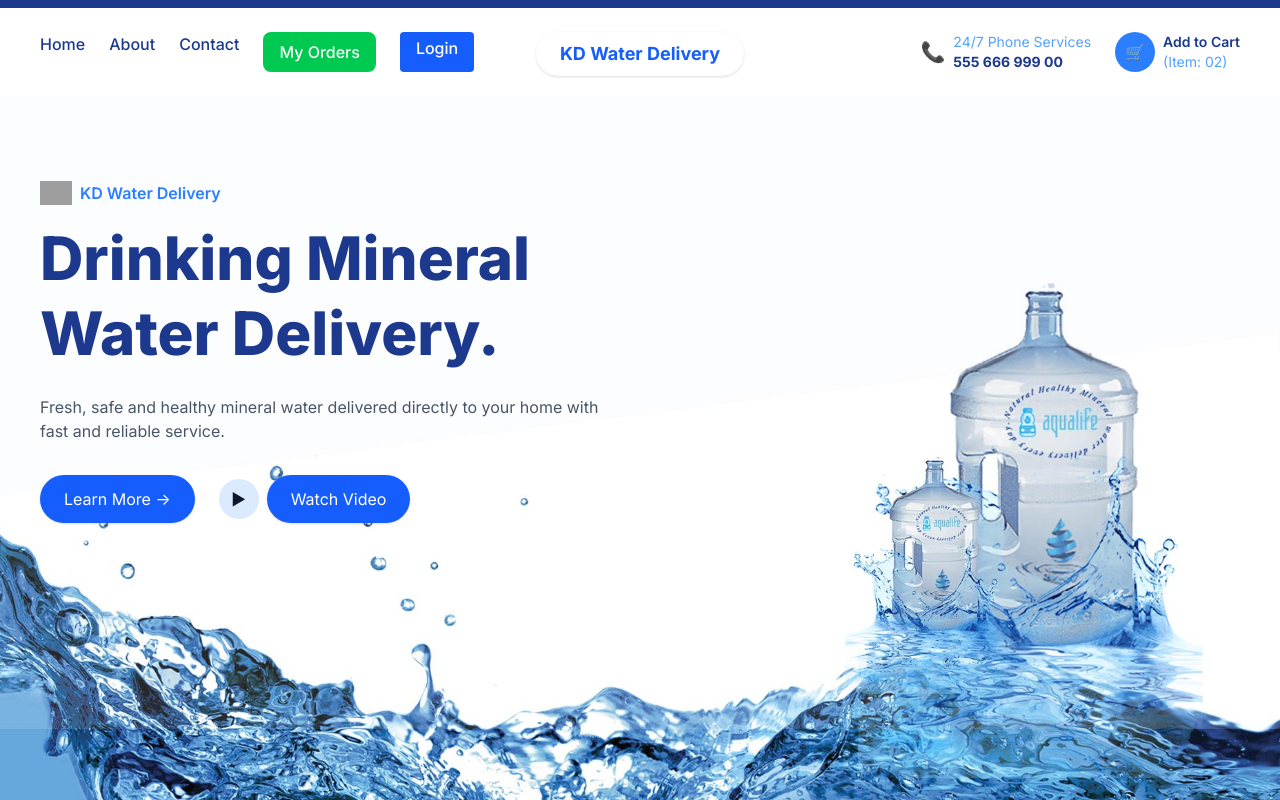
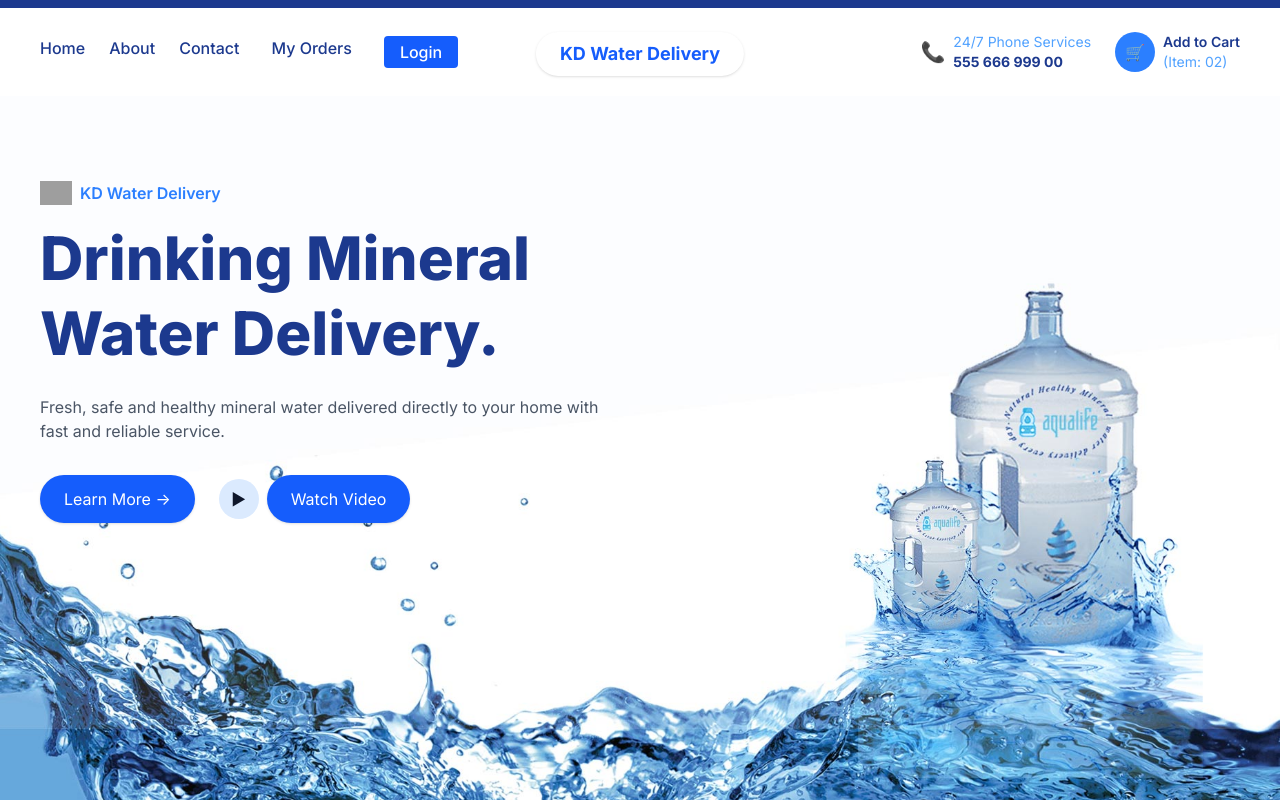
Before and after one commit to keyur3006/nk-bill, a React (Vite) app in the folder nr-foods-frontend/: page / in a window 1280 px wide. Shown: the top 800 px of the page. Built offline with nearby package versions, Linux system fonts and the light colour scheme; grey boxes are pictures that could not be loaded.

Commit message:
add button in my order page

```diff
--- a/nr-foods-frontend/src/components/Navbar.tsx
+++ b/nr-foods-frontend/src/components/Navbar.tsx
@@ -17,7 +17,7 @@ const Navbar = () => {
           <Link to="/about">About</Link>
           <Link to="/contact">Contact</Link>
           <Link to="/my-orders">
-            <button className="bg-green-500 text-white px-4 py-2 rounded-lg">
+            <button className="  px-2  rounded-lg">
               My Orders
             </button>
           </Link>
--- a/nr-foods-frontend/src/pages/landing/MyOrders.tsx
+++ b/nr-foods-frontend/src/pages/landing/MyOrders.tsx
@@ -1,5 +1,6 @@
 import { useEffect, useState } from "react";
 import api from "../../utils/api";
+import { useNavigate } from "react-router-dom";
 
 interface Order {
   id: number;
@@ -28,6 +29,7 @@ interface Order {
 }
 
 const MyOrders = () => {
+  const navigate = useNavigate();
   const [orders, setOrders] = useState<Order[]>([]);
 
   useEffect(() => {
@@ -69,6 +71,12 @@ const MyOrders = () => {
       <h2 className="text-3xl font-bold mb-6">
         My Orders
       </h2>
+      <button
+    onClick={() => navigate("/")}
+    className="bg-blue-600 text-white px-5 py-2 rounded-lg hover:bg-blue-700 transition"
+  >
+    ← Back To Home
+  </button>
 
       {orders.length === 0 ? (
         <div className="bg-white p-6 rounded-2xl shadow">
```
